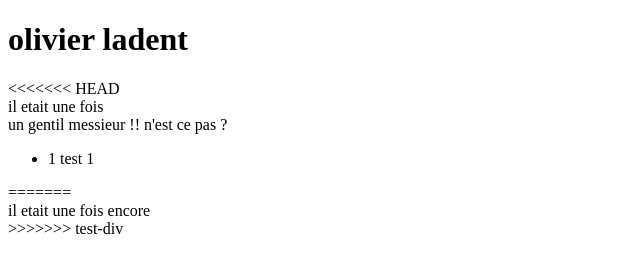
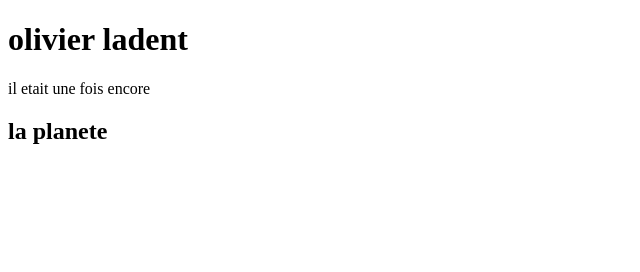
Before and after one commit to oladent/formation-git-, a plain HTML site: page index.html in a window 1280 px wide. Shown: the whole page, without its empty margins (0-640 px from the left). Drawn offline with Linux system fonts and the light colour scheme.

Commit message:
add balise h2

```diff
--- a/index.html
+++ b/index.html
@@ -8,12 +8,7 @@
 </head>
 <body>
     <h1> olivier ladent </h1>
-<<<<<<< HEAD
-    <div> il etait une fois</div>
-    <div> un gentil messieur !! n'est ce pas ? </div>
-    <ul><li>1 test 1</li></ul>
-=======
     <div> il etait une fois encore </div>
->>>>>>> test-div
+    <h2>la planete</h2>
 </body>
 </html>
```
